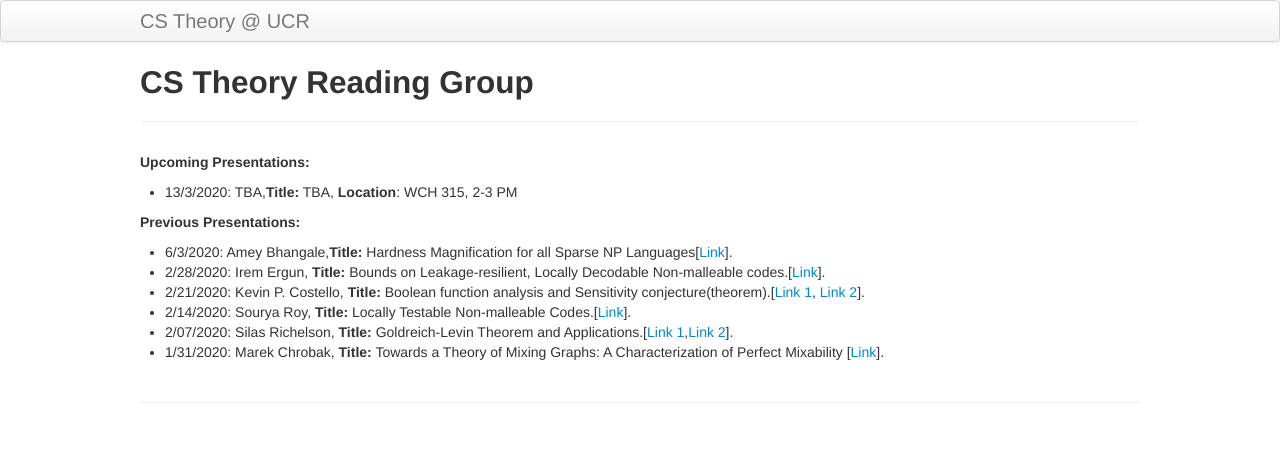
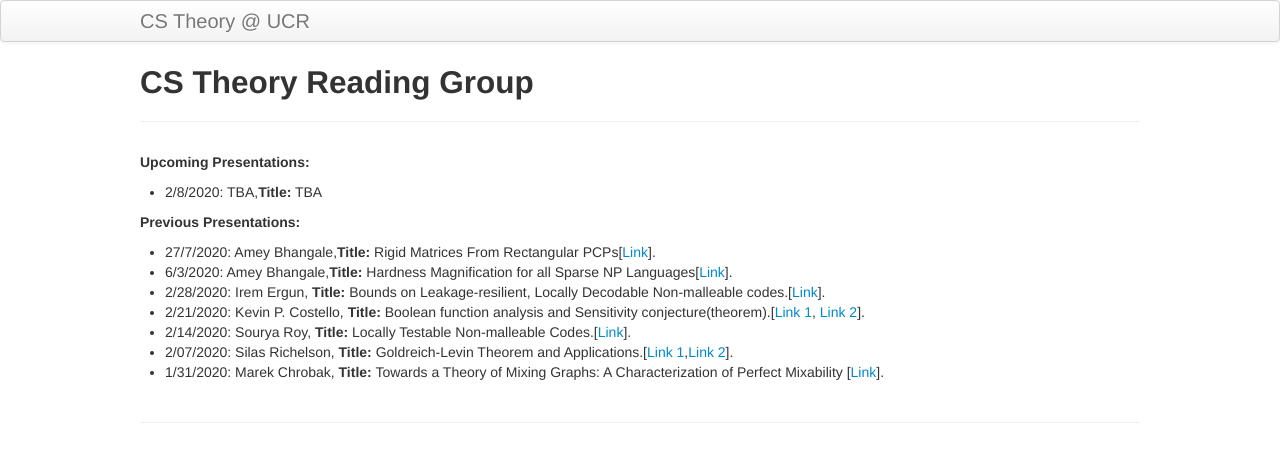
Before and after one commit to SRA2/cstweb, a Jekyll site: the page built from index.md, in a window 1280 px wide. Shown: the top 462 px of the page. Built offline with Jekyll 4.4.1, drawn with Linux system fonts in a browser that asks for light colours.

Commit message:
Update index.md

```diff
--- a/index.md
+++ b/index.md
@@ -5,10 +5,10 @@ tagline:
 description:
 ---
 **Upcoming Presentations:**
-* 13/3/2020: TBA,**Title:** TBA, **Location**: WCH 315, 2-3 PM
-
+* 2/8/2020: TBA,**Title:** TBA
 
 **Previous Presentations:**
+* 27/7/2020: Amey Bhangale,**Title:** Rigid Matrices From Rectangular PCPs[[Link](https://eccc.weizmann.ac.il/report/2020/075/)].
 * 6/3/2020: Amey Bhangale,**Title:** Hardness Magnification for all Sparse NP Languages[[Link](https://eccc.weizmann.ac.il/report/2019/118/)].
 * 2/28/2020: Irem Ergun, **Title:** Bounds on Leakage-resilient, Locally Decodable Non-malleable codes.[[Link](https://eprint.iacr.org/2017/015)].
 * 2/21/2020: Kevin P. Costello, **Title:** Boolean function analysis and Sensitivity conjecture(theorem).[[Link 1](https://arxiv.org/abs/1907.00847), [Link 2](https://www.cs.stanford.edu/~knuth/papers/huang.pdf)].
```
